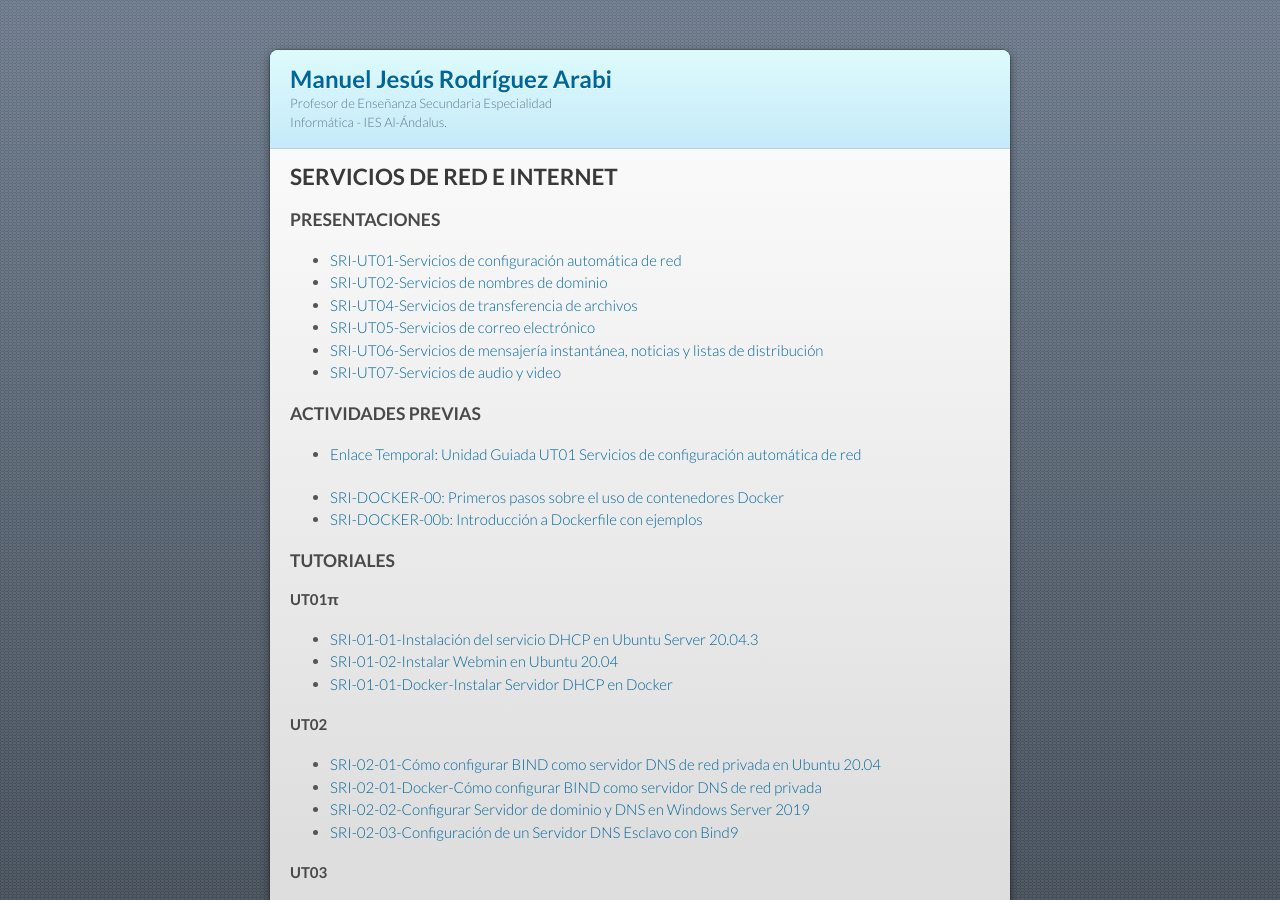
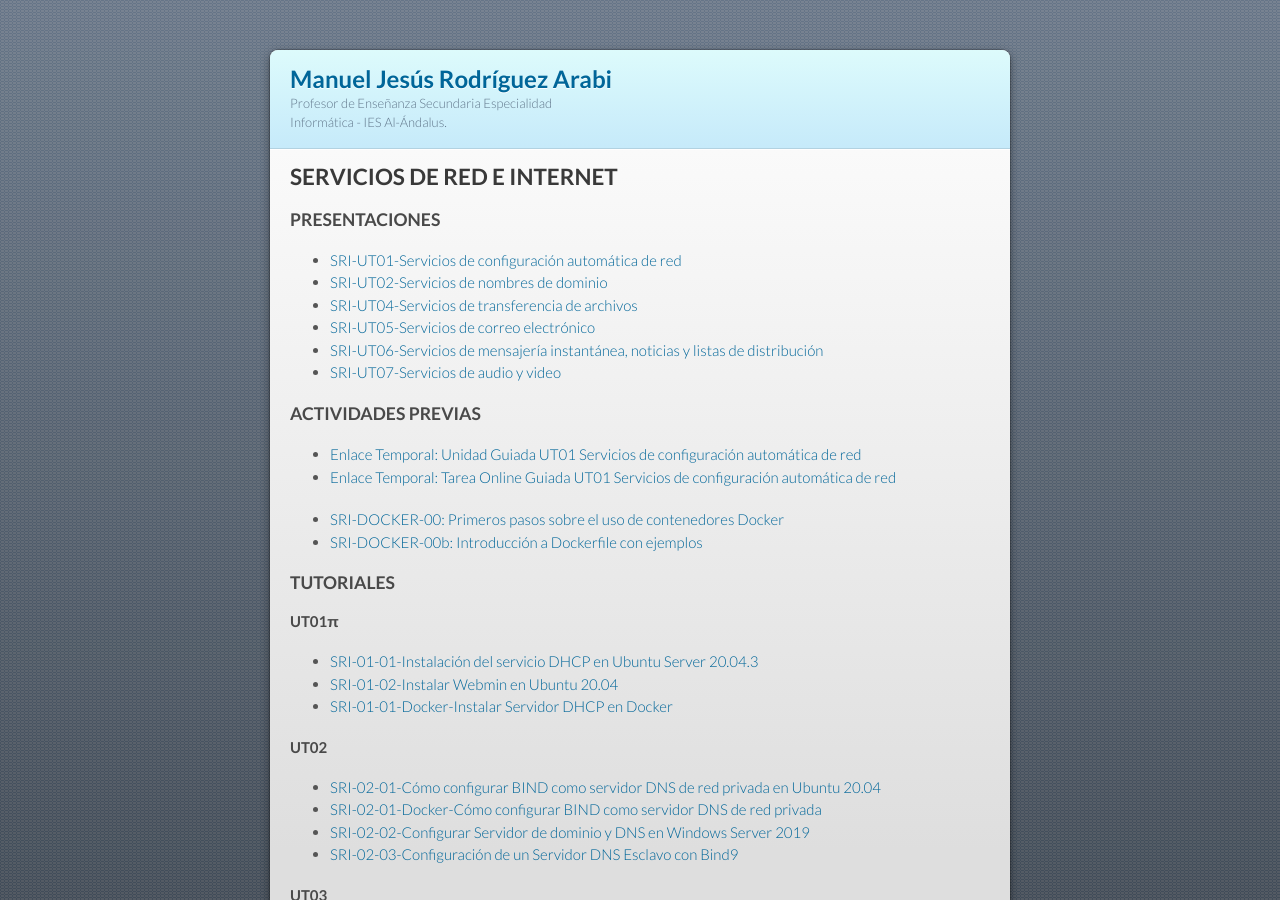
Before and after one commit to mrodara/mrodara.github.io, a Jekyll site: the page built from mods/sri.md, in a window 1280 px wide and 900 px high. Built offline with Jekyll 4.4.1, drawn with Linux system fonts in a browser that asks for light colours; our own code applies the rules of GitHub Pages for plain Markdown files.

Commit message:
Añadido enlace temporal para la tarea online 1 guiada

```diff
--- a/mods/sri.md
+++ b/mods/sri.md
@@ -16,6 +16,7 @@ layout: default
 ### ACTIVIDADES PREVIAS
 
 * [Enlace Temporal: Unidad Guiada UT01 Servicios de configuración automática de red](https://drive.google.com/file/d/1FQKUd9JK7yA7SeIIv6OLzZkueXkox7Y-/view?usp=sharing)
+* [Enlace Temporal: Tarea Online Guiada UT01 Servicios de configuración automática de red](https://drive.google.com/file/d/1IzWhOuSJzQGQVHK_n44zn1XdR9buQfib/view?usp=sharing)
 
 * [SRI-DOCKER-00: Primeros pasos sobre el uso de contenedores Docker](https://docs.google.com/document/d/1Ar56A3TAsRUStlgyJqQGLFvDRfHiRuXlW8A49zJ7ZQk/edit?usp=sharing)
 * [SRI-DOCKER-00b: Introducción a Dockerfile con ejemplos](https://docs.google.com/document/d/1xh-uRoFHHSU6pdjD-MoLA308rrI1IQrqdca1wjCs5r8/edit?usp=sharing)
```
